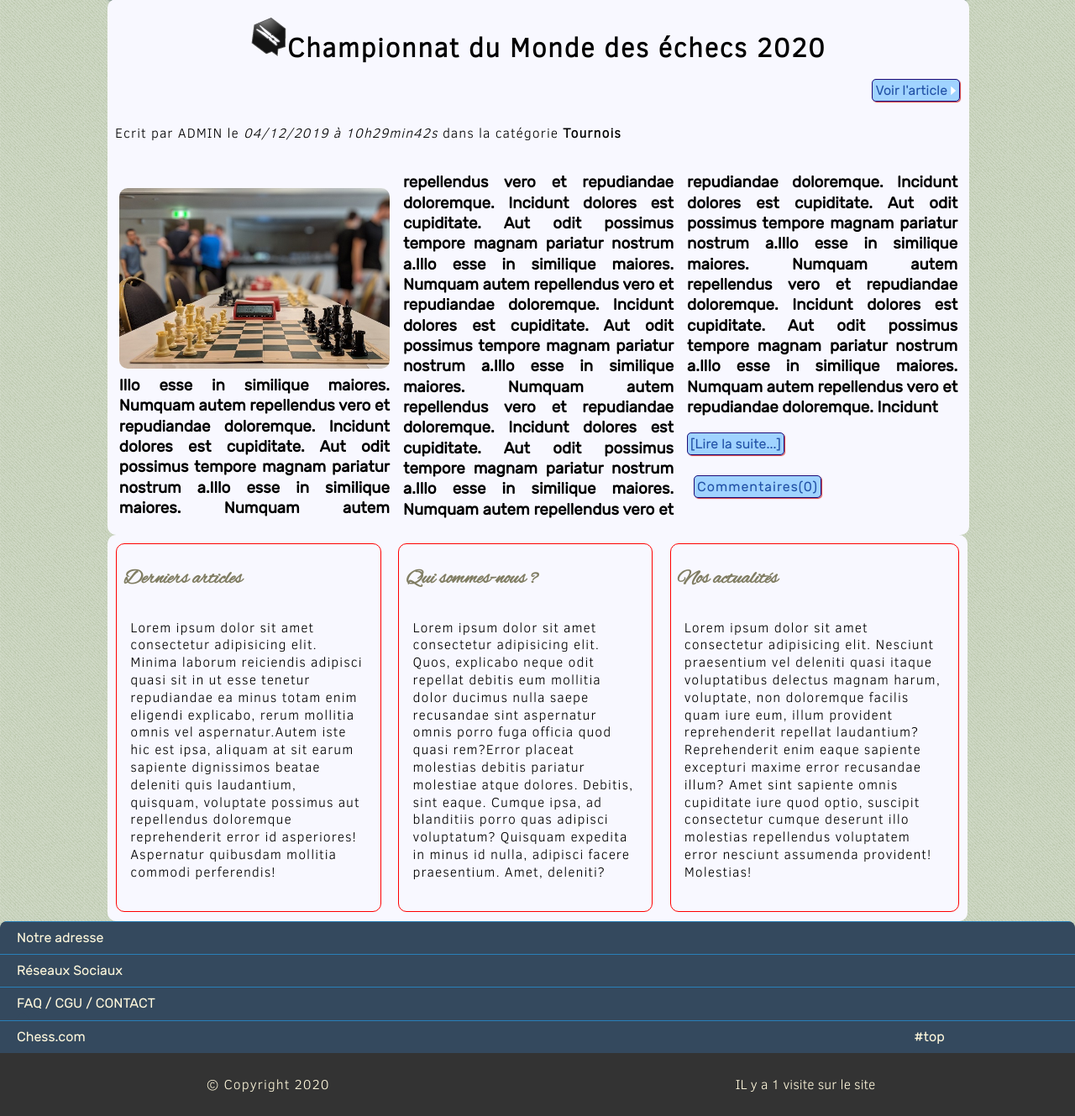
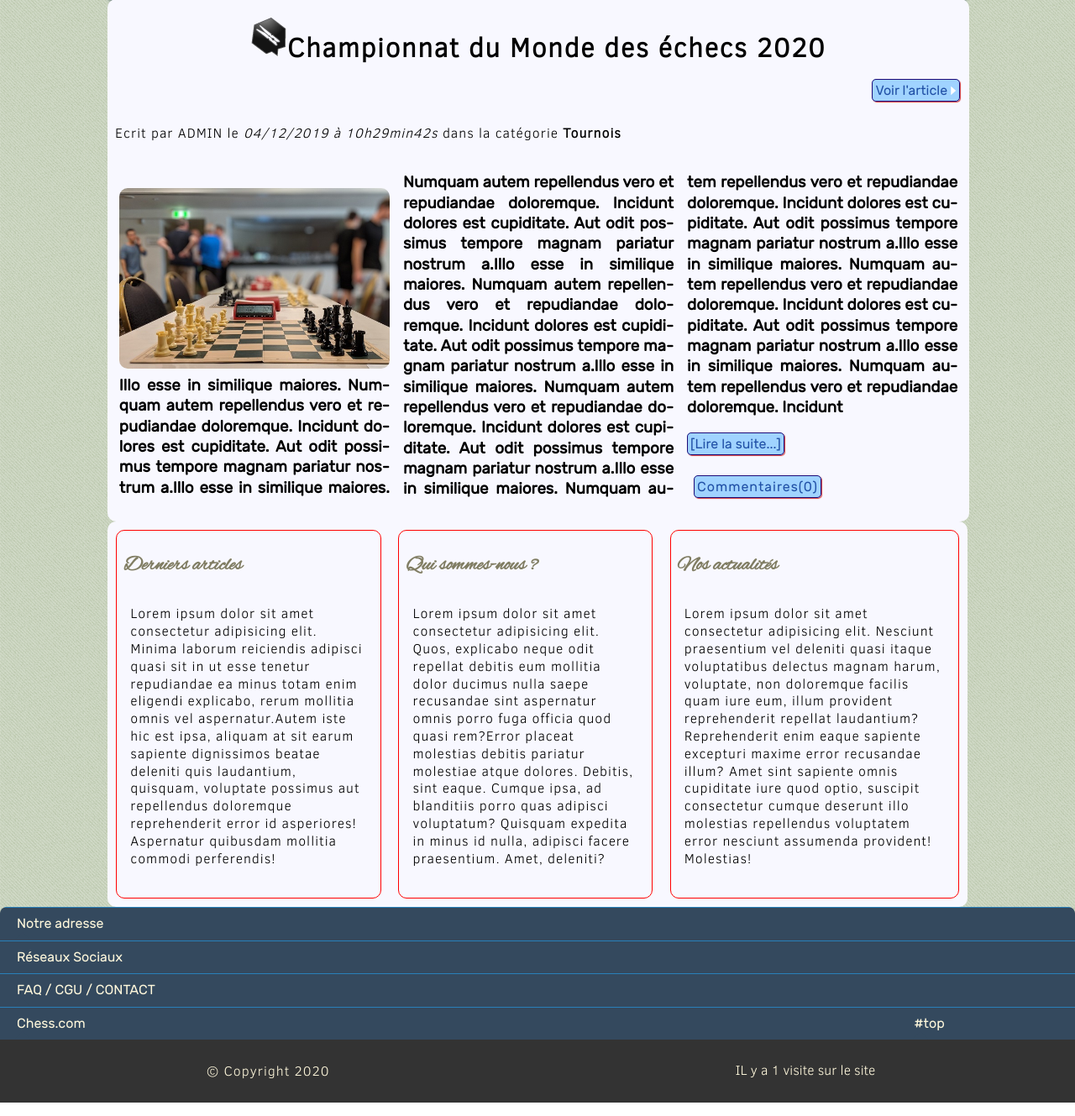
Before and after one commit to cnvvcvlad/ChessTeam, a PHP site: page / in a window 1280 px wide. Shown: the part 672-2001 px from the top of the page at 84% size. Run offline with PHP 8.4, Linux system fonts and the light colour scheme; data comes from the database, SQL or seed files in the repository; some web fonts are replaced.

Commit message:
add hyphens

```diff
--- a/assets/css/style.css
+++ b/assets/css/style.css
@@ -405,7 +405,8 @@ div.bouton_commande:nth-child(n) > a:nth-child(1) {
     padding: 1vh 1vw;
     text-decoration: none;
     column-count: 3;
-
+    text-align: justify;
+    hyphens: auto;
 }
 
 .justify_article img {
```
